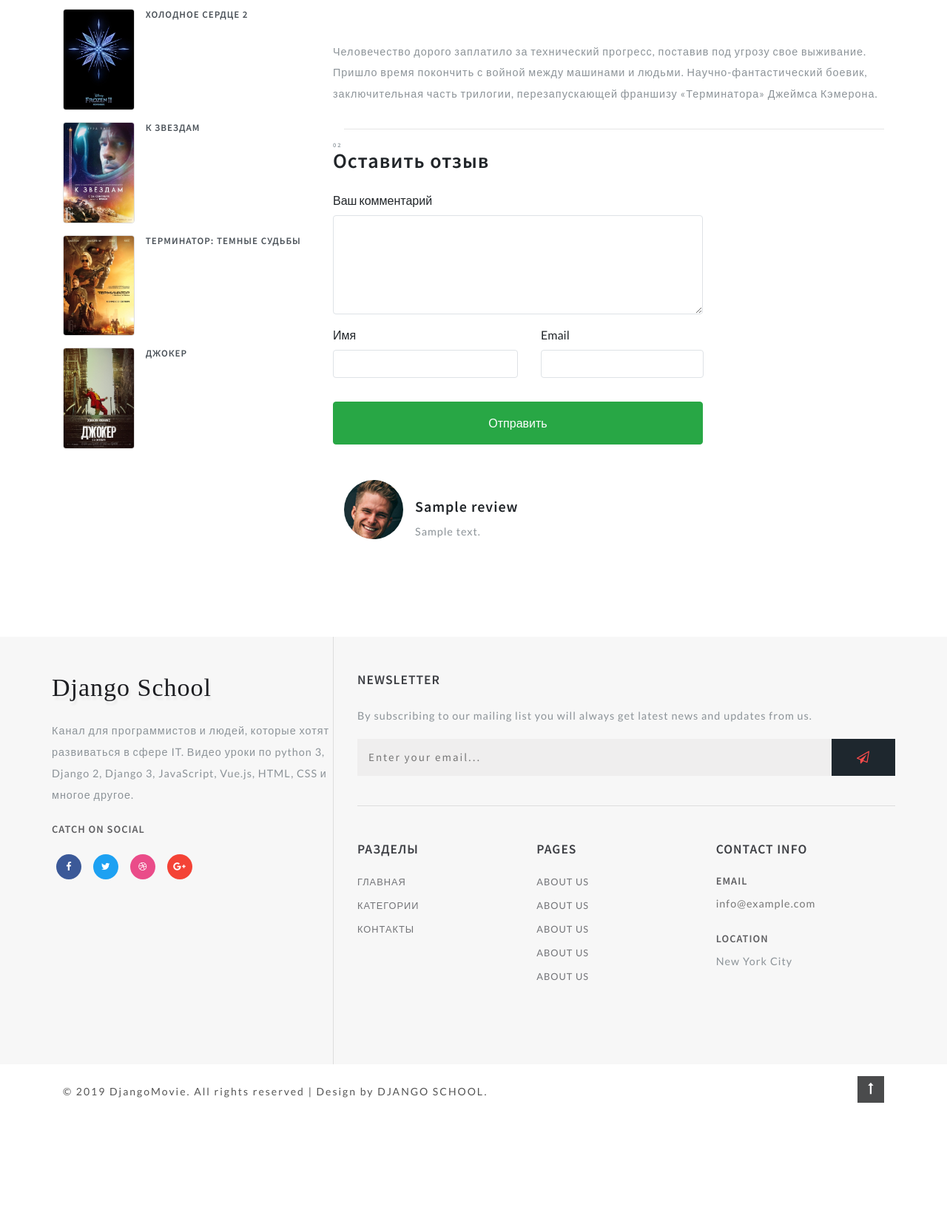
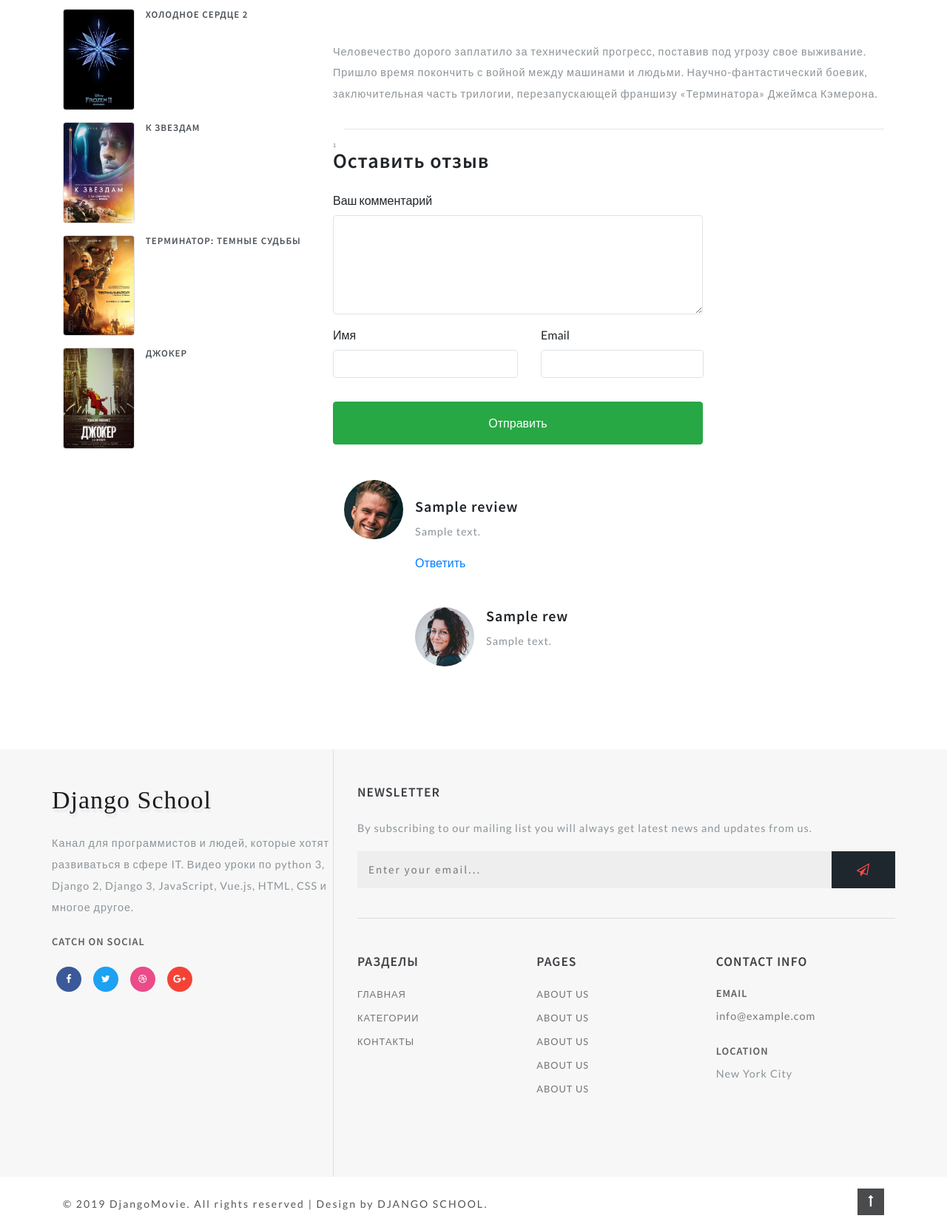
Before and after one commit to Alymbekov/django-movies, a Django app: template templates/movies/movie_detail.html in a window 1280 px wide. Shown: the part 1719-3378 px from the top of the page at 74% size. Before the commit the page ends 3210 px from the top, so only its background shows below. Run offline with Django 3.2, Linux system fonts and the light colour scheme; the template is opened without the code that fills it: most values are stand-ins (such as "Sample title", 1, 10 or a date in 2020); grey boxes marked "Sample" are stand-in pictures; some libraries are stand-ins or nearby versions; grey boxes are pictures that could not be loaded.

Commit message:
add reply to review

```diff
--- a/movies/models.py
+++ b/movies/models.py
@@ -82,6 +82,11 @@
         total_result = self.budget + self.fess_in_world
         return total_result
 
+
+    def get_review(self):
+        return self.reviews_set.filter(parent__isnull=True)
+
+
     class Meta:
         verbose_name = "Фильм"
         verbose_name_plural = "Фильмы"
--- a/movies/views.py
+++ b/movies/views.py
@@ -31,6 +31,8 @@
         form = ReviewForm(request.POST)
         if form.is_valid():
             form = form.save(commit=False)
+            if request.POST.get("parent", None):
+                form.parent_id = int(request.POST.get("parent"))
             form.movie_id = pk
             form.save()
         return redirect(reverse_lazy("movie_detail", kwargs={"slug": movie.url}))
--- a/templates/movies/movie_detail.html
+++ b/templates/movies/movie_detail.html
@@ -1,5 +1,5 @@
 {% extends 'movies/_base.html' %}
-
+{% load static %}
 {% block title %} {{movie.title}}  {% endblock title %}
 
 
@@ -123,11 +123,12 @@
             <!-- contact form grid -->
             <div class="contact-single">
                 <h3 class="editContent">
-                    <span class="sub-tittle editContent">02</span>
+                    <span class="sub-tittle editContent">{{movie.reviews_set.count}}</span>
                     Оставить отзыв
                 </h3>
-                <form action="{% url 'add_review' movie.id %}" method="POST" class="mt-4">
+                <form action="{% url 'add_review' movie.id %}" method="POST" class="mt-4" id="formReview">
                     {% csrf_token %}
+                    <input type="hidden" name="parent" id="contactparent" value="">
                     <div class="form-group editContent">
                         <label for="contactcomment" class="editContent">
                             Ваш комментарий</label>
@@ -153,9 +154,9 @@
             </div>
         </div>
     </div>
-{%  for review in movie.reviews_set.all %}
+{%  for review in movie.get_review %}
         <div class="media py-5">
-            <img src="bundles/images/te2.jpg" class="mr-3 img-fluid" alt="image">
+            <img src="{% static 'bundles/images/te2.jpg' %}" class="mr-3 img-fluid" alt="image">
             <div class="media-body mt-4">
                 <h5 class="mt-0 editContent">
                     {{review.name}}
@@ -163,26 +164,29 @@
                 <p class="mt-2 editContent">
                     {{review.text}}
                 </p>
-                <!-- <div class="media mt-5 editContent" style="outline: none; cursor: inherit;">
+                <a href="#formReview" onclick="addReview('{{ review.name }}', '{{ review.id }}')"> Ответить </a>
+        {% for rew in review.reviews_set.all %}
+                <div class="media mt-5 editContent">
                     <a class="pr-3" href="#">
-                        <img src="bundles/images/te1.jpg" class="img-fluid " alt="image"
-                            style="outline: none; cursor: inherit;">
+                        <img src="{% static 'bundles/images/te1.jpg' %}" class="img-fluid " alt="image">
                     </a>
                     <div class="media-body">
-                        <h5 class="mt-0 editContent" style="outline: none; cursor: inherit;">Leia
-                            Organa</h5>
-                        <p class="mt-2 editContent" style="outline: none; cursor: inherit;"> Cras
-                            sit amet
-                            nibh libero, in gravida nulla. Nulla vel metus
-                            scelerisque ante sollicitudin. Cras purus odio,
-                            vestibulum in vulputate at, tempus viverra turpis. Fusce
-                            condimentum nunc ac nisi vulputate fringilla..</p>
+                        <h5 class="mt-0 editContent">{{rew.name}}</h5>
+                        <p class="mt-2 editContent">{{rew.text}}</p>
                     </div>
-                </div> -->
+                </div>
+        {% endfor %}
         </div>
     </div>
     {% endfor %}
 
 </div>
 
+<script>
+    function addReview(name, id) {
+        document.getElementById("contactparent").value = id
+        document.getElementById("contactcomment").innerText = `${name}, `
+
+    }
+</script>
 {% endblock movie %}
```
